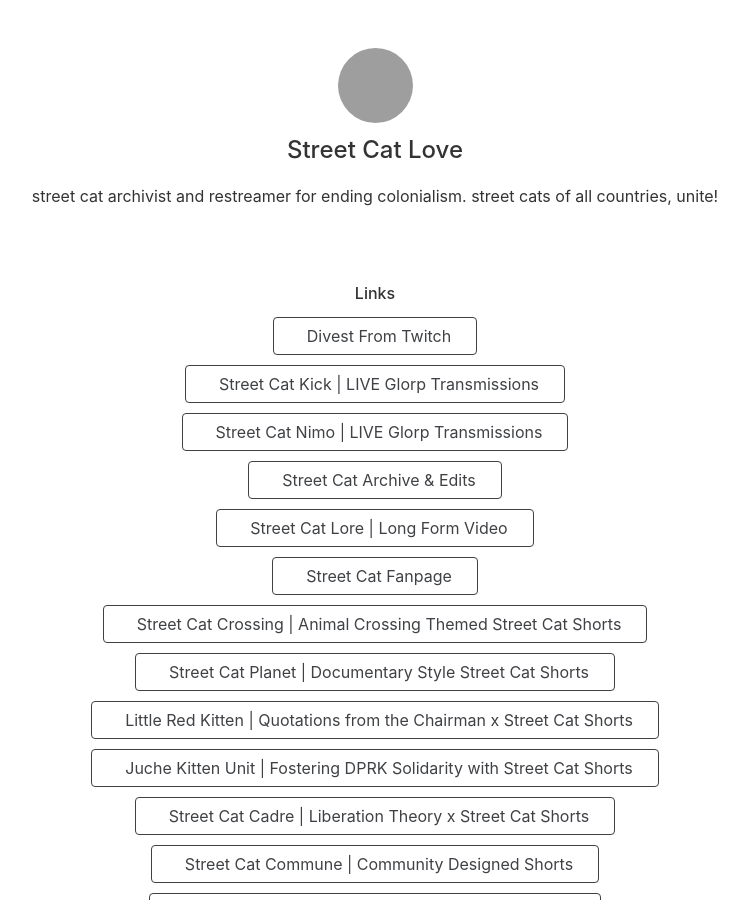
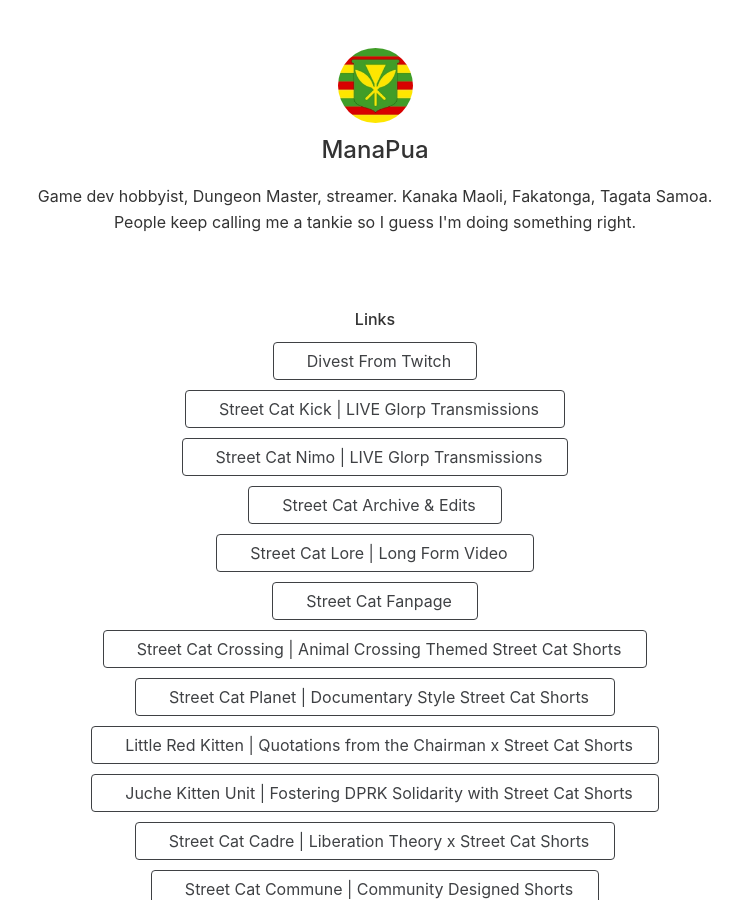
Before and after one commit to StreetCatLove/ManaPua, a Jekyll site: the page built from index.html, in a window 1280 px wide and 900 px high. Shown: the whole window, without its empty margins (265-1013 px from the left). Built offline with Jekyll 4.4.1, drawn with Linux system fonts in a browser that asks for light colours; nearby versions of some CDN libraries; some of the changed text lies outside the part shown; grey boxes are pictures that could not be loaded.

Commit message:
Update _config.yml

```diff
--- a/_config.yml
+++ b/_config.yml
@@ -2,20 +2,20 @@
 remote_theme: digitalmalayali/linkhub-jekyll-theme
 
 # Site Configuration
-name: Street Cat Love  # Name of your website
+name: ManaPua  # Name of your website
 tagline: Links  # Set your preferred page title
-description: street cat archivist and restreamer for ending colonialism. street cats of all countries, unite!  # Also used as a meta description
+description: Game dev hobbyist, Dungeon Master, streamer. Kanaka Maoli, Fakatonga, Tagata Samoa. People keep calling me a tankie so I guess I'm doing something right.  # Also used as a meta description
 favicon:
-  path: https://raw.githubusercontent.com/StreetCatLove/hellostreetcat/refs/heads/main/favicon.ico # Path / URL to the favicon of your website (e.g., 'assets/images/favicon.png')
+  path: https://raw.githubusercontent.com/StreetCatLove/ManaPua/refs/heads/main/favicon.ico # Path / URL to the favicon of your website (e.g., 'assets/images/favicon.png')
   type: ico # File format of image. Change according to your image. Supported types: https://developer.mozilla.org/en-US/docs/Web/Media/Formats/Image_types
-logo: https://raw.githubusercontent.com/StreetCatLove/hellostreetcat/refs/heads/main/assets/img/avatar-icon.jpg
-url: https://streetcatlove.github.io/hellostreetcat/ # URL of your website
+logo: https://raw.githubusercontent.com/StreetCatLove/ManaPua/4e477607a3f5e733d28e19d252dfc0fbb61411b7/assets/logo.jpg
+url: https://bsky.app/profile/manapuaofficial.bsky.social # URL of your website
 locale: en_US # The value specifies the locale in which these tags are marked up. It follows the format `language_TERRITORY`.
 ga4: # Google Analytics 4 measurement ID, for e.g. G-XXXXXXX (optional). Remove it if it’s not needed.
 twitter:
-  username: Street_Cat_Love # Used for SEO
+  username: ManapuaOfficial # Used for SEO
 image:
-  path: https://raw.githubusercontent.com/StreetCatLove/hellostreetcat/refs/heads/main/assets/img/avatar-icon.jpg # Used for SEO (og:image, twitter:image)
+  path: https://raw.githubusercontent.com/StreetCatLove/ManaPua/4e477607a3f5e733d28e19d252dfc0fbb61411b7/assets/logo.jpg # Used for SEO (og:image, twitter:image)
   type: jpeg # File format of image.
   height: 100 # Pixels
   width: 100
```
